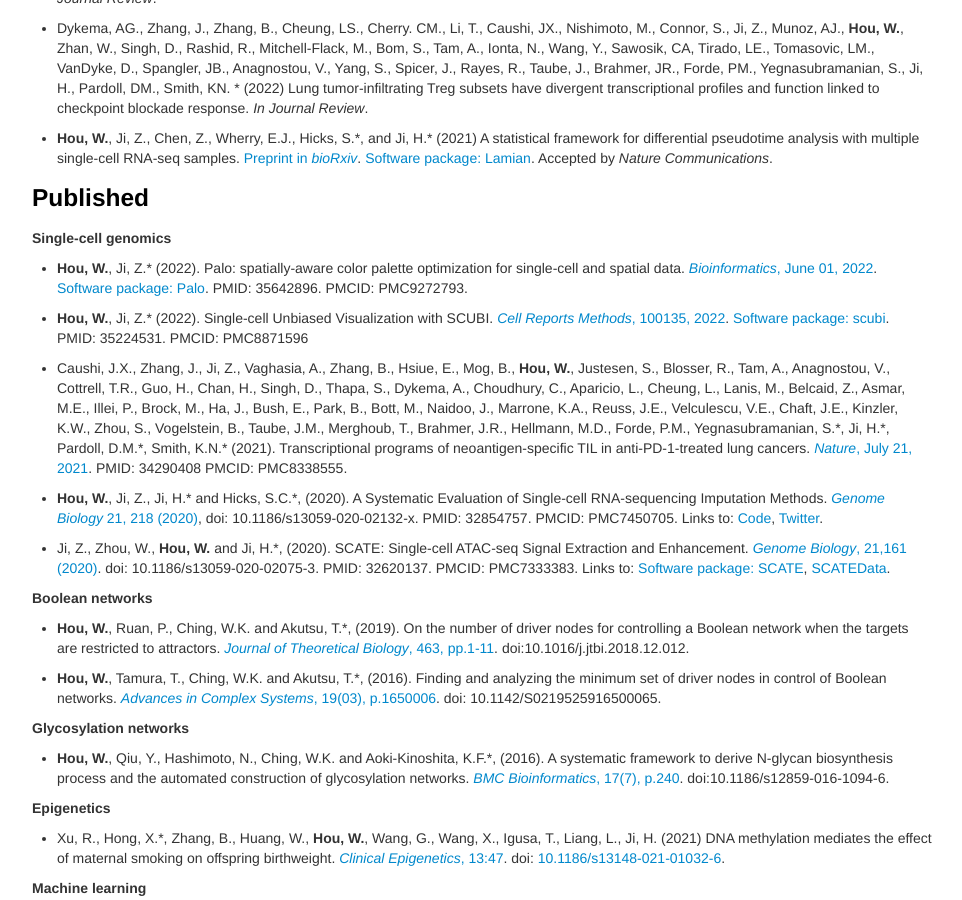
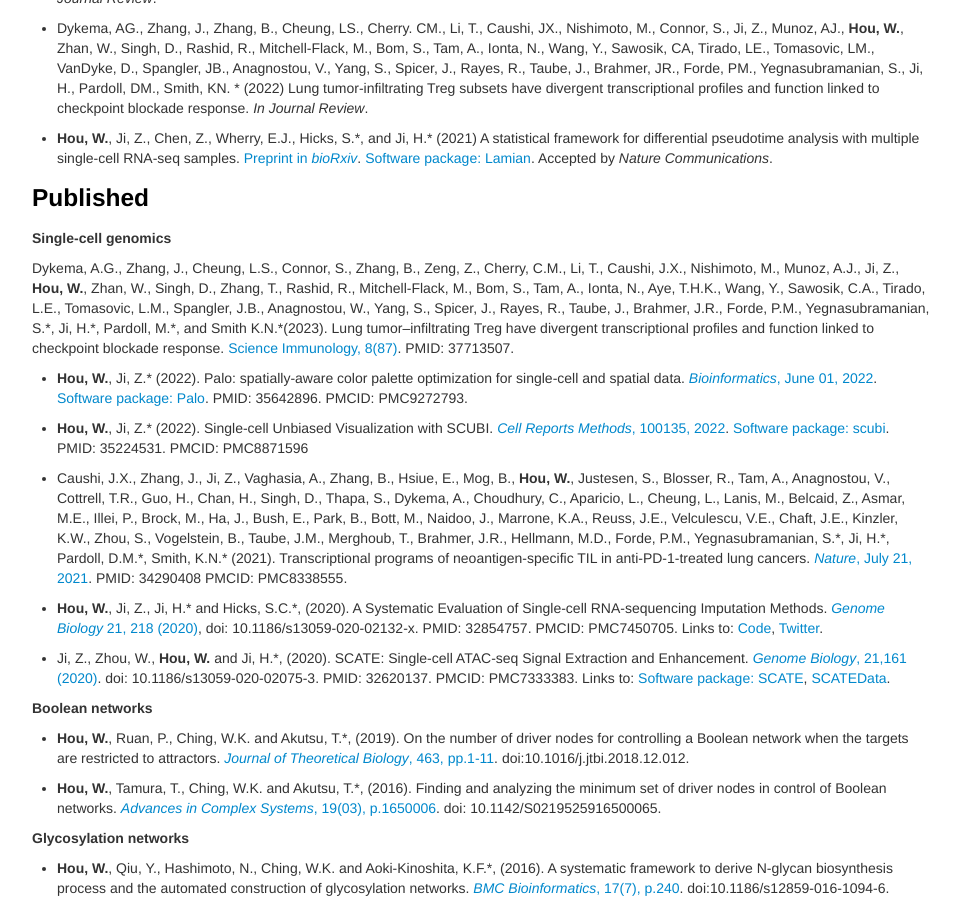
Before and after one commit to Winnie09/Wenpin_Hou, a Jekyll site: the page built from pages/publications.md, in a window 1280 px wide and 900 px high, scrolled down 344 px. Shown: the whole window, without its empty margins (158-1120 px from the left). Built offline with Jekyll 4.4.1, drawn with Linux system fonts in a browser that asks for light colours.

Commit message:
add publications

```diff
--- a/pages/publications.md
+++ b/pages/publications.md
@@ -23,6 +23,9 @@ For a complete list of publications, see also [Google Scholar](https://scholar.g
 
 ### Published
 ##### Single-cell genomics
+
+Dykema, A.G., Zhang, J., Cheung, L.S., Connor, S., Zhang, B., Zeng, Z., Cherry, C.M., Li, T., Caushi, J.X., Nishimoto, M., Munoz, A.J., Ji, Z., **Hou, W.**, Zhan, W., Singh, D., Zhang, T., Rashid, R., Mitchell-Flack, M., Bom, S., Tam, A., Ionta, N., Aye, T.H.K., Wang, Y., Sawosik, C.A., Tirado, L.E., Tomasovic, L.M., Spangler, J.B., Anagnostou, W., Yang, S., Spicer, J., Rayes, R., Taube, J., Brahmer, J.R., Forde, P.M., Yegnasubramanian, S.\*, Ji, H.\*, Pardoll, M.\*, and Smith K.N.\*(2023). Lung tumor–infiltrating Treg have divergent transcriptional profiles and function linked to checkpoint blockade response. [Science Immunology, 8(87)](https://www.science.org/doi/10.1126/sciimmunol.adg1487). PMID: 37713507.
+
 
 - **Hou, W.**, Ji, Z.\* (2022). Palo: spatially-aware color palette optimization for single-cell and spatial data. [*Bioinformatics*, June 01, 2022](https://doi.org/10.1093/bioinformatics/btac368). [Software package: Palo](https://winnie09.github.io/Wenpin_Hou/pages/Palo.html). PMID: 35642896. PMCID: PMC9272793.
 
```
